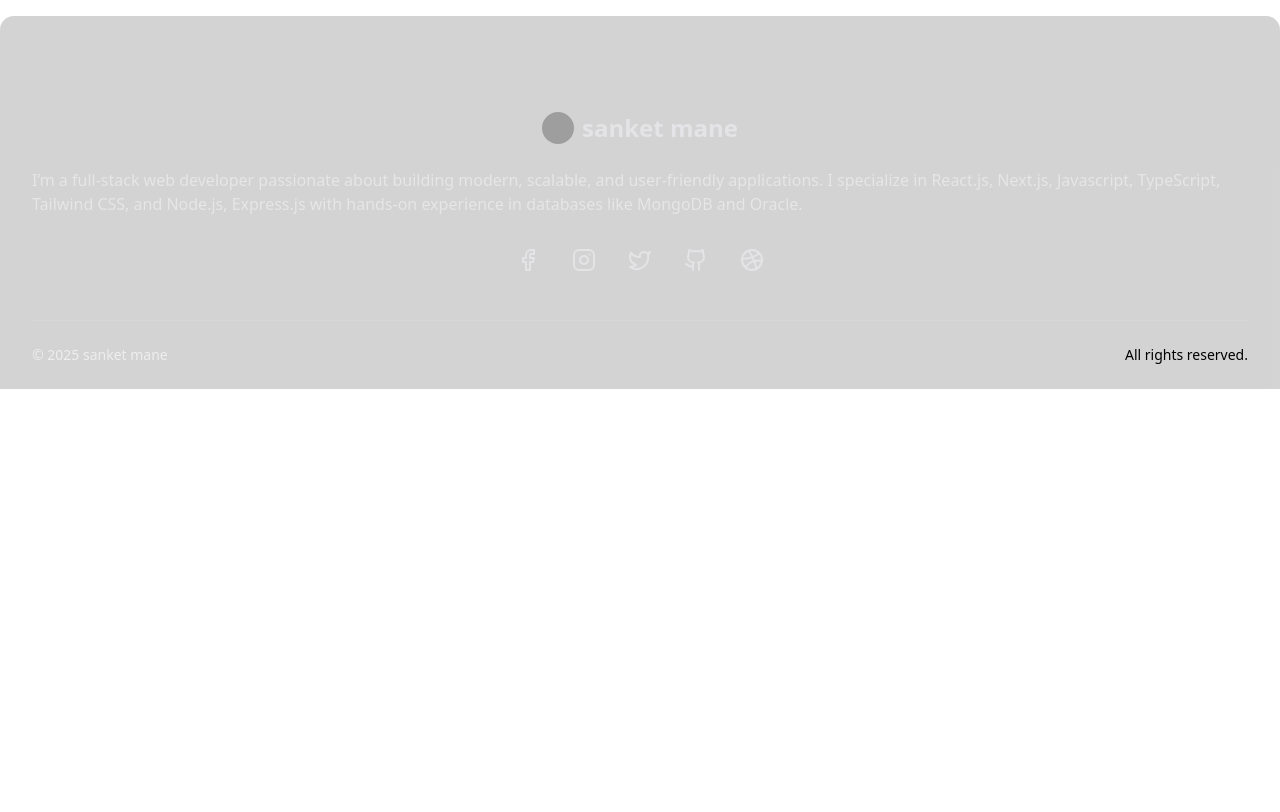
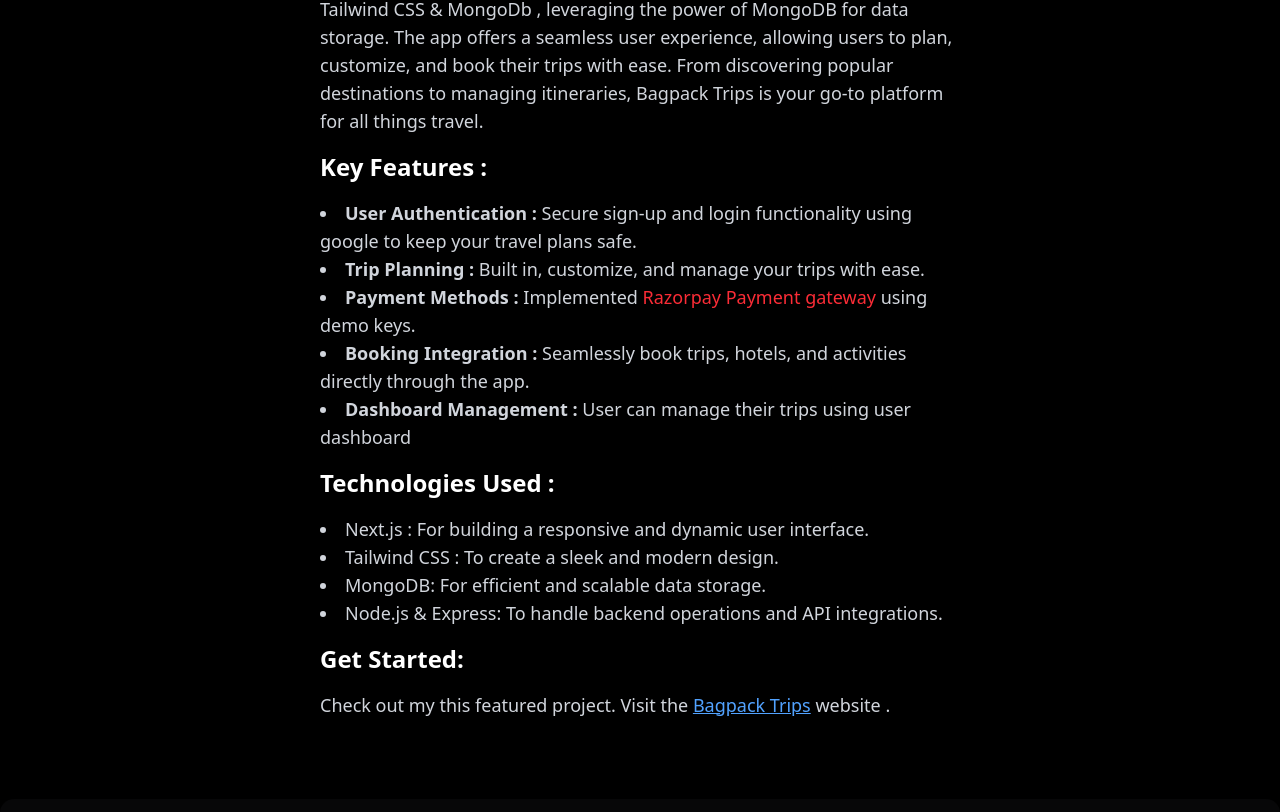
Before and after one commit to Sanketmane135/sanketsportfolio, a Next.js app: page /projects/bagpack in a window 1280 px wide. Before the commit this address had no page. Shown: the part 848-1660 px from the top of the page. Before the commit the page ends 1237 px from the top, so only its background shows below. Built offline with nearby package versions, Linux system fonts and the light colour scheme; grey boxes are pictures that could not be loaded.

Commit message:
update with projects

```diff
--- /dev/null
+++ b/src/app/projects/bagpack/page.tsx
@@ -0,0 +1,46 @@
+import { MoveLeft } from 'lucide-react'
+import Link from 'next/link'
+import React from 'react'
+
+function page() {
+  return (
+    <div className="w-full px-5 sm:px-10 md:px-20 lg:px-40 xl:px-80 mt-20 flex flex-col">
+
+        <a href='/projects' className='pt-5 pb-2 flex flex-row gap-2'><MoveLeft/> Back to Projects</a>
+        <h1 className="text-4xl font-bold mb-6 text-white">Bagpack Project Overview</h1>
+        <p className="text-lg text-gray-300 mb-4">
+        Welcome to Bagpack Trips, your ultimate travel companion designed to make your trip planning effortless and enjoyable. Whether you're a solo traveler, a couple, or a family, Bagpack Trips has everything you need to create unforgettable travel experiences.
+        </p>
+
+        <img src="/bagpacktrips2.png" alt="Bagpack Trips" className="w-full h-auto rounded-lg mb-6"/>
+
+        <p className="text-lg text-gray-300 mb-4">
+        Bagpack Trips is a full-stack web application built with Next.js, Express.js, Tailwind CSS & MongoDb , leveraging the power of MongoDB for data storage. The app offers a seamless user experience, allowing users to plan, customize, and book their trips with ease. From discovering popular destinations to managing itineraries, Bagpack Trips is your go-to platform for all things travel.
+        </p>
+        <h2 className="text-2xl font-semibold mb-4 text-white">Key Features :</h2>
+        <ul className="list-disc list-inside text-lg text-gray-300 mb-4">
+            <li> <span className='font-semibold'> User Authentication :</span>  Secure sign-up and login functionality using google to keep your travel plans safe.</li>
+            <li><span className='font-semibold'> Trip Planning :</span> Built in, customize, and manage your trips with ease.</li>
+            <li> <span className='font-semibold'> Payment Methods :</span> Implemented <span className='text-red-500'>Razorpay Payment gateway</span> using demo keys.</li>
+            <li> <span className='font-semibold'>Booking Integration : </span> Seamlessly book trips, hotels, and activities directly through the app.</li>
+            <li> <span className='font-semibold'> Dashboard Management :</span> User can manage their trips using user dashboard</li>
+
+        </ul>
+        <h2 className="text-2xl font-semibold mb-4 text-white">Technologies Used :</h2>
+        <ul className="list-disc list-inside text-lg text-gray-300 mb-4">
+            <li>Next.js : For building a responsive and dynamic user interface.</li>
+            <li>Tailwind CSS : To create a sleek and modern design.</li>
+            <li>MongoDB: For efficient and scalable data storage.</li>
+            <li>Node.js & Express: To handle backend operations and API integrations.</li>
+
+        </ul>
+        <h2 className="text-2xl font-semibold mb-4 text-white">Get Started:</h2>
+        <p className="text-lg text-gray-300 mb-4">
+        Check out my this featured project. Visit the <Link href="https://bagpacktrips.vercel.app/" target='_blank' className="text-blue-400 underline">Bagpack Trips</Link> website .
+        </p>
+
+    </div>
+  )
+}
+
+export default page
--- /dev/null
+++ b/src/app/projects/layout.tsx
@@ -0,0 +1,70 @@
+import type { Metadata } from "next";
+import { Geist, Geist_Mono } from "next/font/google";
+import "./../globals.css";
+
+const geistSans = Geist({
+  variable: "--font-geist-sans",
+  subsets: ["latin"],
+});
+
+const geistMono = Geist_Mono({
+  variable: "--font-geist-mono",
+  subsets: ["latin"],
+});
+
+
+ const metadata: Metadata = {
+  title: "Featured Projects| Full-Stack Web Developer & AI Enthusiast",
+  description:
+    "These are my featured projects — a testament to my skills as a Full-Stack Web Developer and AI enthusiast. Explore innovative applications like Bagpack Trips, Stegano, and the AI Interview Assistant that showcase my expertise in Next.js, TypeScript, MongoDB, and AI integration.",
+  keywords: [
+    "Developer Portfolio",
+    "Full Stack projects",
+    "Next.js projects",
+    "TypeScript projects",
+    "AI Developer projects",
+    "React projects",
+    "Web Developer Portfolio",
+    "MERN Stack",
+    "Software Engineer",
+  ],
+  authors: [{ name: "Sanket Mane", url: "https://sanketmane.vercel.app" }],
+  creator: "Sanket Mane",
+  publisher: "Sanket Mane",
+  metadataBase: new URL("https://sanketmane.vercel.app"),
+  alternates: {
+    canonical: "https://sanketmane.vercel.app",
+  },
+  openGraph: {
+    title: "Featured Projects| Full-Stack Web Developer & AI Enthusiast",
+    description:
+      "These are my featured projects — a testament to my skills as a Full-Stack Web Developer and AI enthusiast. Explore innovative applications like Bagpack Trips, Stegano, and the AI Interview Assistant that showcase my expertise in Next.js, TypeScript, MongoDB, and AI integration.",
+    url: "https://sanketmane.vercel.app",
+    siteName: "Sanket Mane Portfolio",
+    images: [
+      {
+        url: "https://sanketmane.vercel.app/og-image.jpeg",
+        width: 1200,
+        height: 630,
+        alt: "Sanket Mane Portfolio - Full Stack Developer",
+      },
+    ],
+    locale: "en_US",
+    type: "website",
+  },
+  other: {
+    "google-site-verification": "Wq1s61-3u7ZcEq0h4NnlrCvGqlt4yXWWs7IVsQKajSg",
+  },
+};
+
+export default function RootLayout({
+  children,
+}: Readonly<{children: React.ReactNode; }>) {
+  return (
+    <html lang="en">
+      <body className={`${geistSans.variable} ${geistMono.variable} antialiased bg-black dark  m-0 p-0`} >
+        {children}
+      </body>
+    </html>
+  );
+}
--- /dev/null
+++ b/src/app/projects/stegano/page.tsx
@@ -0,0 +1,37 @@
+import { MoveLeft } from 'lucide-react';
+import React from 'react';
+
+function page(){
+    return(
+        <div className="w-full px-5 sm:px-10 md:px-20 lg:px-40 xl:px-80 mt-20 flex flex-col">
+
+        <a href='/projects' className='pt-5 pb-2 flex flex-row gap-2'><MoveLeft/> Back to Projects</a>
+        <h1 className="text-4xl font-bold mb-6 text-white">Stegano Project Overview</h1>
+        <p className="text-lg text-gray-300 mb-4">
+Stegano is a cutting-edge steganography web application that enables users to hide secret messages within images using advanced LSB (Least Significant Bit) techniques. Built with modern web technologies, it provides a secure, client-side solution for digital steganography with an intuitive drag-and-drop interface and support for multiple file processing.        </p>
+        <img src="/stegno2.png" alt="Stegano App" className="w-full h-auto rounded-lg mb-6"/>
+
+        <h2 className="text-2xl font-semibold mb-4 text-white">Key Features :</h2>
+        <ul className="list-disc list-inside text-lg text-gray-300 mb-4">
+            <li> <span className='font-semibold'> LSB Steganography :</span>  Advanced Least Significant Bit technique for invisible message embedding.</li>
+            <li><span className='font-semibold'> Drag & Drop Interface :</span> Intuitive file upload with support for multiple image formats.</li>
+            <li> <span className='font-semibold'> Multiple File Support :</span> Process and encode messages in multiple images simultaneously.</li>
+            <li> <span className='font-semibold'> Client-Side Processing :</span> All operations happen locally in the browser for maximum security.</li>
+
+            <li><span className='font-semibold'> Batch Processing :</span> Efficient handling of multiple images for productivity.</li>
+            <li> <span className='font-semibold'> Cross-Platform Compatibility :</span> Responsive design that works seamlessly across all devices.</li>
+            <li> <span className='font-semibold'> No Data Upload :</span> Complete privacy with no server-side storage of sensitive content.</li>
+        </ul>
+        <h2 className="text-2xl font-semibold mb-4 text-white">Technologies Used :</h2>
+        <ul className="list-disc list-inside text-lg text-gray-300 mb-4">
+            <li>Next.js : For building a responsive and dynamic user interface.</li>
+            <li>Tailwind CSS : To create a sleek and modern design.</li>
+        </ul>
+        <h2 className="text-2xl font-semibold mb-4 text-white">Get Started:</h2>
+        <p className="text-lg text-gray-300 mb-4">
+        Explore the capabilities of Stegano by visiting the <a href="https://stegenography.vercel.app" target='_blank' className="text-blue-400 underline">Stegano</a> website and experience secure data hiding like never before.
+        </p>
+    </div>
+    )
+}
+export default page;
--- a/src/components/mvpblocks/about-us-1.tsx
+++ b/src/components/mvpblocks/about-us-1.tsx
@@ -13,6 +13,7 @@
   Target,
 } from 'lucide-react';
 import Image from 'next/image';
+import Link from 'next/link';
 
 interface AboutUsProps {
   title?: string;
@@ -122,6 +123,7 @@
 
                               <div className=" border border-neutral-800 rounded-xl p-4 w-80 shadow-lg hover:shadow-neutral-700/40 transition-all duration-300">
 
+                             <Link href="/projects/bagpack">
                              <div className="rounded-lg overflow-hidden mb-4 w-full h-40">
                               <Image
                                 src={"/bagpacktrips2.png"}
@@ -131,12 +133,16 @@
                                 className="w-full h-full object-cover rounded-lg"
                               />
                              </div>
+                                </Link>
 
 
-                              <h2 className="text-white text-lg font-semibold mb-1">Bag-Pack Trip Booking Web App</h2>
+                               <Link href="/projects/bagpack">
+                              <h2 className="text-white text-lg font-semibold mb-1">
+                                Bag-Pack Trip Booking Web App
+                              </h2>
 
                               <p className="text-gray-400 text-sm mb-3">
-                              This is used to book and plan trips where you can book trip from build in packages and also provide custom trip booking facility
+                              This is used to book and plan trips where you can book trip from build in packages & also provide custom trip booking facility...
                               </p>
 
                               <div className="flex flex-wrap gap-2 mb-4">
@@ -145,9 +151,10 @@
                               <span className="text-xs bg-neutral-800 text-gray-300 px-2 py-1 rounded-md"> MongoDB</span>
                               <span className="text-xs bg-neutral-800 text-gray-300 px-2 py-1 rounded-md">Express.js</span>
                               </div>
+                                </Link>
 
                                 <div className="w-full flex gap-1">
-                                    <a href="https://bagpacktrips.vercel.app" className="flex items-center gap-2 text-sm text-gray-200 bg-neutral-900 border border-neutral-800 hover:bg-neutral-800 px-3 py-1.5 rounded-md transition">
+                                    <a href="https://bagpacktrips.vercel.app" target='_blank' className="flex items-center gap-2 text-sm text-gray-200 bg-neutral-900 border border-neutral-800 hover:bg-neutral-800 px-3 py-1.5 rounded-md transition">
                                     <svg xmlns="http://www.w3.org/2000/svg" height="24px" viewBox="0 -960 960 960" width="24px" fill="#999999"><path d="M480-80q-82 0-155-31.5t-127.5-86Q143-252 111.5-325T80-480q0-83 31.5-155.5t86-127Q252-817 325-848.5T480-880q83 0 155.5 31.5t127 86q54.5 54.5 86 127T880-480q0 82-31.5 155t-86 127.5q-54.5 54.5-127 86T480-80Zm0-82q26-36 45-75t31-83H404q12 44 31 83t45 75Zm-104-16q-18-33-31.5-68.5T322-320H204q29 50 72.5 87t99.5 55Zm208 0q56-18 99.5-55t72.5-87H638q-9 38-22.5 73.5T584-178ZM170-400h136q-3-20-4.5-39.5T300-480q0-21 1.5-40.5T306-560H170q-5 20-7.5 39.5T160-480q0 21 2.5 40.5T170-400Zm216 0h188q3-20 4.5-39.5T580-480q0-21-1.5-40.5T574-560H386q-3 20-4.5 39.5T380-480q0 21 1.5 40.5T386-400Zm268 0h136q5-20 7.5-39.5T800-480q0-21-2.5-40.5T790-560H654q3 20 4.5 39.5T660-480q0 21-1.5 40.5T654-400Zm-16-240h118q-29-50-72.5-87T584-782q18 33 31.5 68.5T638-640Zm-234 0h152q-12-44-31-83t-45-75q-26 36-45 75t-31 83Zm-200 0h118q9-38 22.5-73.5T376-782q-56 18-99.5 55T204-640Z"/></svg>
                                     website
                                     </a>
@@ -158,6 +165,8 @@
                               </div>
 
                                 </div>
+
+
                             </div>
 
                           {/*  stego project no -02 */}
@@ -165,6 +174,7 @@
 
                                      <div className=" border border-neutral-800 rounded-xl p-4 w-80 shadow-lg hover:shadow-neutral-700/40 transition-all duration-300">
 
+                                    <Link href="/projects/stegano">
                                      <div className="rounded-lg overflow-hidden mb-4 w-full h-40">
                                      <Image
                                        src={'/stegno2.png'}
@@ -174,7 +184,10 @@
                                        className="w-full h-full object-cover rounded-lg"
                                      />
                                    </div>
+                                    </Link>
 
+
+                                     <Link href="/projects/stegano">
                                      <h2 className="text-white text-lg font-semibold mb-1">Advanced steganography for image encoding and decoding</h2>
 
                                      <p className="text-gray-400 text-sm mb-3">
@@ -185,9 +198,10 @@
                                      <span className="text-xs bg-neutral-800 text-gray-300 px-2 py-1 rounded-md">Next.js</span>
                                      <span className="text-xs bg-neutral-800 text-gray-300 px-2 py-1 rounded-md">Tailwind CSS</span>
                                      </div>
+                                    </Link>
 
                                      <div className="w-full flex gap-1">
-                                           <a href="https://stegenography.vercel.app" className="flex items-center gap-2 text-sm text-gray-200 bg-neutral-900 border border-neutral-800 hover:bg-neutral-800 px-3 py-1.5 rounded-md transition">
+                                           <a href="https://stegenography.vercel.app" target='_blank' className="flex items-center gap-2 text-sm text-gray-200 bg-neutral-900 border border-neutral-800 hover:bg-neutral-800 px-3 py-1.5 rounded-md transition">
                                            <svg xmlns="http://www.w3.org/2000/svg" height="24px" viewBox="0 -960 960 960" width="24px" fill="#999999"><path d="M480-80q-82 0-155-31.5t-127.5-86Q143-252 111.5-325T80-480q0-83 31.5-155.5t86-127Q252-817 325-848.5T480-880q83 0 155.5 31.5t127 86q54.5 54.5 86 127T880-480q0 82-31.5 155t-86 127.5q-54.5 54.5-127 86T480-80Zm0-82q26-36 45-75t31-83H404q12 44 31 83t45 75Zm-104-16q-18-33-31.5-68.5T322-320H204q29 50 72.5 87t99.5 55Zm208 0q56-18 99.5-55t72.5-87H638q-9 38-22.5 73.5T584-178ZM170-400h136q-3-20-4.5-39.5T300-480q0-21 1.5-40.5T306-560H170q-5 20-7.5 39.5T160-480q0 21 2.5 40.5T170-400Zm216 0h188q3-20 4.5-39.5T580-480q0-21-1.5-40.5T574-560H386q-3 20-4.5 39.5T380-480q0 21 1.5 40.5T386-400Zm268 0h136q5-20 7.5-39.5T800-480q0-21-2.5-40.5T790-560H654q3 20 4.5 39.5T660-480q0 21-1.5 40.5T654-400Zm-16-240h118q-29-50-72.5-87T584-782q18 33 31.5 68.5T638-640Zm-234 0h152q-12-44-31-83t-45-75q-26 36-45 75t-31 83Zm-200 0h118q9-38 22.5-73.5T376-782q-56 18-99.5 55T204-640Z"/></svg>
                                            website
                                            </a>
@@ -199,10 +213,6 @@
 
                                        </div>
                             </div>
-
-
-
-
 
                             {/* 3 rd project */}
                             <div className="flex justify-center items-center ">
@@ -226,7 +236,7 @@
                                           </div>
 
                                           <div className="w-full flex gap-1">
-                                             <a href="https://interviewer-swart.vercel.app" className="flex items-center gap-2 text-sm text-gray-200 bg-neutral-900 border border-neutral-800 hover:bg-neutral-800 px-3 py-1.5 rounded-md transition">
+                                                <a href="https://interviewer-swart.vercel.app" target='_blank' className="flex items-center gap-2 text-sm text-gray-200 bg-neutral-900 border border-neutral-800 hover:bg-neutral-800 px-3 py-1.5 rounded-md transition">
                                                   <svg xmlns="http://www.w3.org/2000/svg" height="24px" viewBox="0 -960 960 960" width="24px" fill="#999999"><path d="M480-80q-82 0-155-31.5t-127.5-86Q143-252 111.5-325T80-480q0-83 31.5-155.5t86-127Q252-817 325-848.5T480-880q83 0 155.5 31.5t127 86q54.5 54.5 86 127T880-480q0 82-31.5 155t-86 127.5q-54.5 54.5-127 86T480-80Zm0-82q26-36 45-75t31-83H404q12 44 31 83t45 75Zm-104-16q-18-33-31.5-68.5T322-320H204q29 50 72.5 87t99.5 55Zm208 0q56-18 99.5-55t72.5-87H638q-9 38-22.5 73.5T584-178ZM170-400h136q-3-20-4.5-39.5T300-480q0-21 1.5-40.5T306-560H170q-5 20-7.5 39.5T160-480q0 21 2.5 40.5T170-400Zm216 0h188q3-20 4.5-39.5T580-480q0-21-1.5-40.5T574-560H386q-3 20-4.5 39.5T380-480q0 21 1.5 40.5T386-400Zm268 0h136q5-20 7.5-39.5T800-480q0-21-2.5-40.5T790-560H654q3 20 4.5 39.5T660-480q0 21-1.5 40.5T654-400Zm-16-240h118q-29-50-72.5-87T584-782q18 33 31.5 68.5T638-640Zm-234 0h152q-12-44-31-83t-45-75q-26 36-45 75t-31 83Zm-200 0h118q9-38 22.5-73.5T376-782q-56 18-99.5 55T204-640Z"/></svg>
                                                   website
                                                   </a>
@@ -281,70 +291,9 @@
                               </div>
                             </div>
 
-
-
-
-
           </motion.div>
         </div>
 
-        {/* <div ref={valuesRef} className="mb-24">
-          <motion.div
-            initial={{ opacity: 0, y: 20 }}
-            animate={
-              valuesInView ? { opacity: 1, y: 0 } : { opacity: 0, y: 20 }
-            }
-            transition={{ duration: 0.6, ease: 'easeOut' }}
-            className="mb-12 text-center"
-          >
-            <h2 className="from-foreground/80 via-foreground to-foreground/80 bg-gradient-to-r bg-clip-text text-3xl font-bold tracking-tight text-transparent sm:text-4xl">
-              Our Core Values
-            </h2>
-            <p className="text-muted-foreground mx-auto mt-4 max-w-2xl text-lg">
-              The principles that guide everything we do and every decision we
-              make.
-            </p>
-          </motion.div>
-
-          <div className="grid gap-6 md:grid-cols-2 xl:grid-cols-4">
-            {aboutData.values?.map((value, index) => {
-              const IconComponent = iconComponents[value.icon];
-
-              return (
-                <motion.div
-                  key={value.title}
-                  initial={{ opacity: 0, y: 30 }}
-                  animate={
-                    valuesInView ? { opacity: 1, y: 0 } : { opacity: 0, y: 30 }
-                  }
-                  transition={{
-                    duration: 0.6,
-                    delay: index * 0.1 + 0.2,
-                    ease: 'easeOut',
-                  }}
-                  whileHover={{ y: -5, scale: 1.02 }}
-                >
-                  <CardHoverEffect
-                    icon={<IconComponent className="h-6 w-6" />}
-                    title={value.title}
-                    description={value.description}
-                    variant={
-                      index === 0
-                        ? 'purple'
-                        : index === 1
-                          ? 'blue'
-                          : index === 2
-                            ? 'amber'
-                            : 'rose'
-                    }
-                    glowEffect={true}
-                    size="lg"
-                  />
-                </motion.div>
-              );
-            })}
-          </div>
-        </div> */}
       </div>
     </section>
   );
```
Lines whose indentation alone changed are shown as unchanged.
